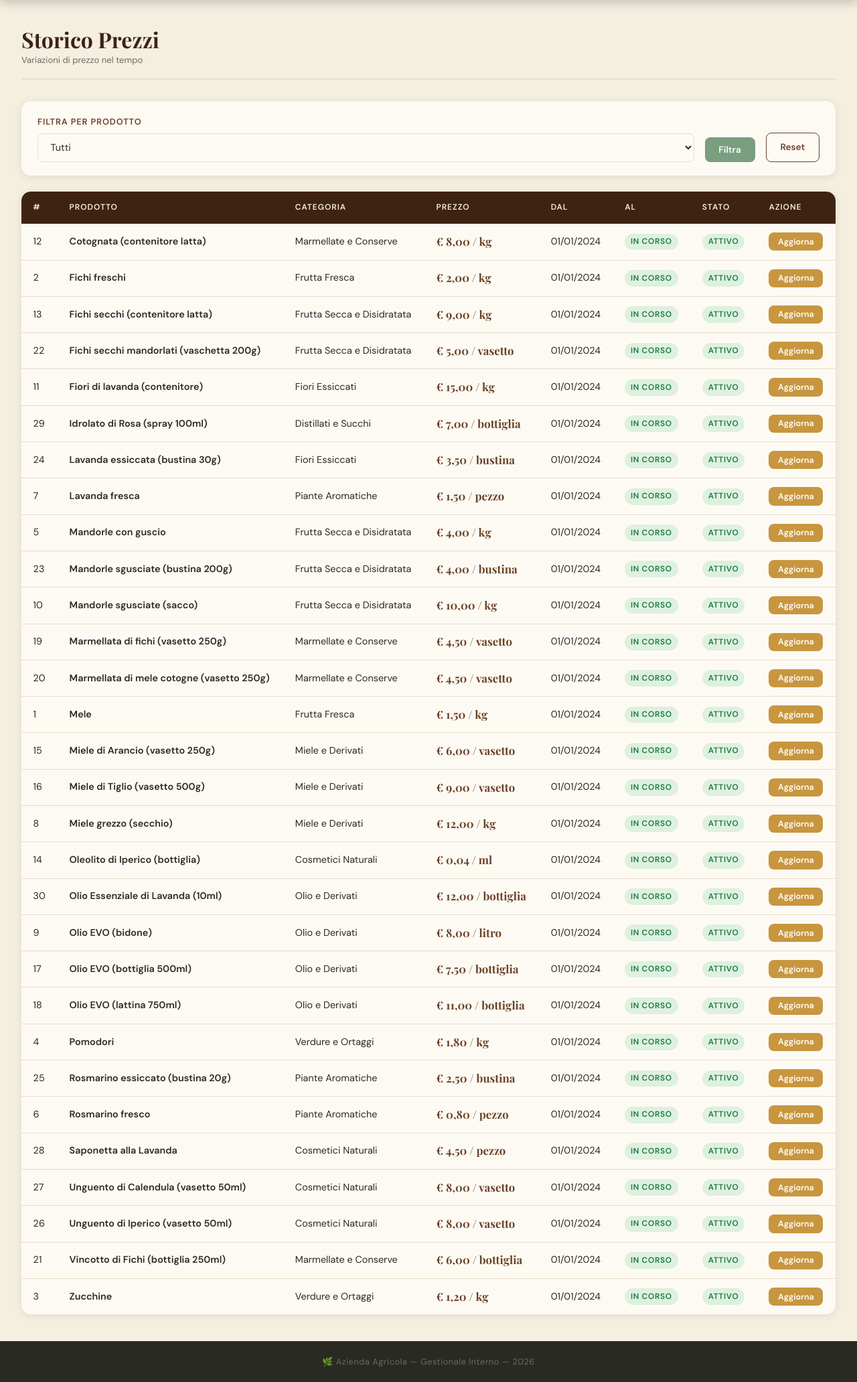
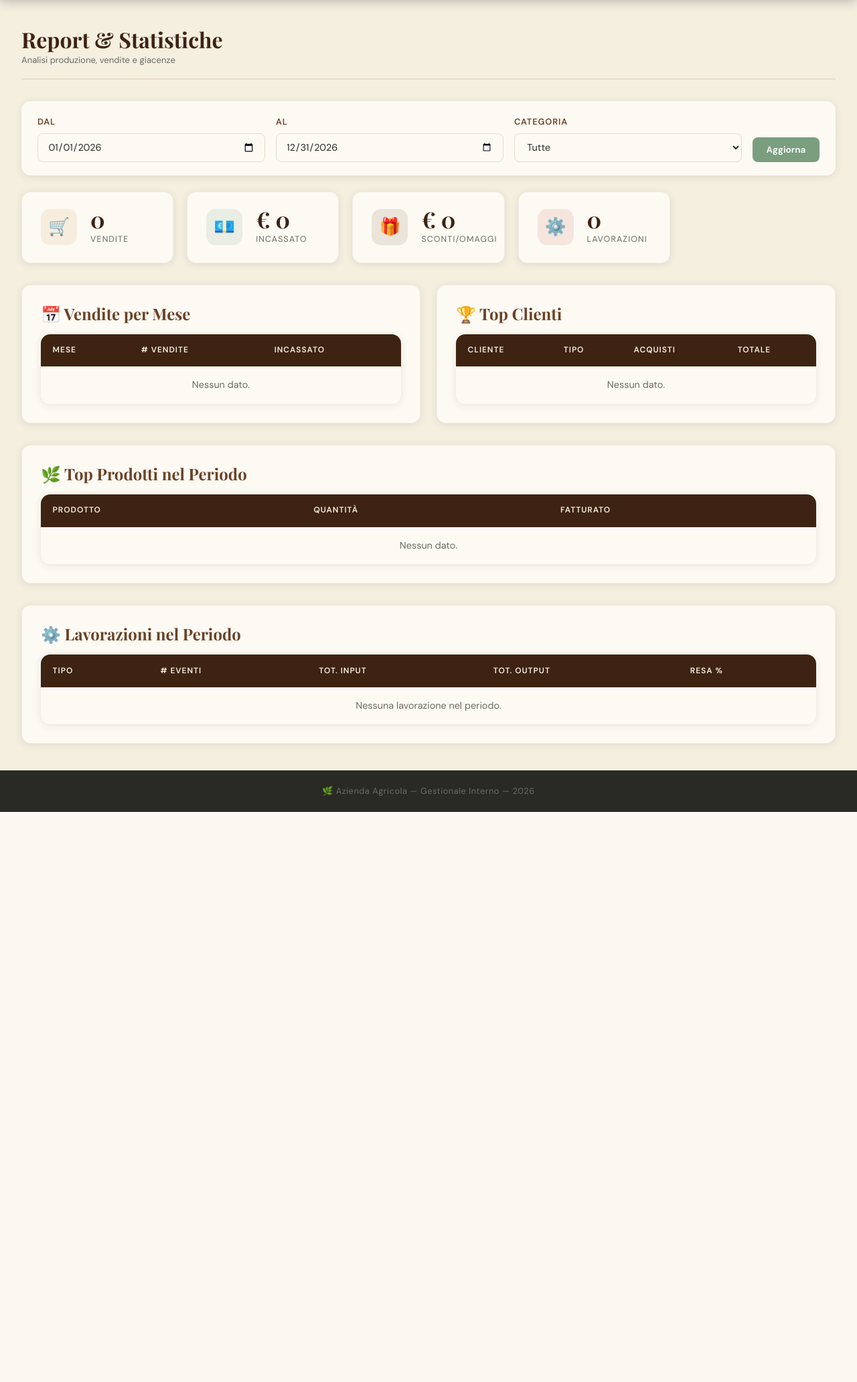
Before and after one commit to antoniolac/AziendaAgricola, a PHP site: page /report.php in a window 1280 px wide. Shown: the part 76-2139 px from the top of the page at 67% size. After the commit the page ends 1288 px from the top, so only its background shows below. Run offline with PHP 8.4, Linux system fonts and the light colour scheme; data comes from the database, SQL or seed files in the repository; some web fonts are replaced.

Commit message:
edit report

```diff
--- a/src/report.php
+++ b/src/report.php
@@ -1,91 +1,164 @@
 <?php
 session_start();
 require_once __DIR__ . '/db.php';
-$pageTitle = 'Storico Prezzi';
+$pageTitle = 'Report';
 
-if ($_SERVER['REQUEST_METHOD'] === 'POST') {
-    $id_prod = (int)($_POST['id_prodotto'] ?? 0);
-    $prezzo  = (float)($_POST['nuovo_prezzo'] ?? 0);
-    if ($id_prod && $prezzo > 0) {
-        db_execute($conn, "UPDATE PREZZO_STORICO SET data_fine=CURDATE() WHERE id_prodotto=? AND data_fine IS NULL", 'i', [$id_prod]);
-        db_execute($conn, "INSERT INTO PREZZO_STORICO (prezzo_unitario,data_inizio,id_prodotto) VALUES (?,CURDATE(),?)", 'di', [$prezzo,$id_prod]);
-        $_SESSION['flash_msg']  = "Prezzo aggiornato."; $_SESSION['flash_type'] = 'success';
-    }
-    header('Location: prezzi.php'); exit;
-}
+$da  = $_GET['da']        ?? date('Y').'-01-01';
+$al  = $_GET['al']        ?? date('Y').'-12-31';
+$cat = (int)($_GET['categoria'] ?? 0);
 
-$filtro_prod = (int)($_GET['prodotto'] ?? 0);
-$where = []; $types = ''; $params = [];
-if ($filtro_prod) { $where[] = "ps.id_prodotto=?"; $types .= 'i'; $params[] = $filtro_prod; }
-$wClause = $where ? 'WHERE '.implode(' AND ',$where) : '';
+$vendite_mese = db_query($conn,
+    "SELECT MONTH(data_vendita) AS mese, COUNT(*) AS num, SUM(totale_pagato) AS totale
+     FROM VENDITA WHERE data_vendita BETWEEN ? AND ?
+     GROUP BY MONTH(data_vendita) ORDER BY mese", 'ss', [$da,$al]);
 
-$storico  = db_query($conn,
-    "SELECT ps.*, p.nome AS prodotto, p.unita_misura, c.nome AS categoria
-     FROM PREZZO_STORICO ps
-     JOIN PRODOTTO p ON p.id_prodotto=ps.id_prodotto
-     JOIN CATEGORIA c ON c.id_categoria=p.id_categoria
-     $wClause ORDER BY p.nome, ps.data_inizio DESC",
-    $types, $params);
+$mesi_it = ['','Gen','Feb','Mar','Apr','Mag','Giu','Lug','Ago','Set','Ott','Nov','Dic'];
 
-$prodotti = db_query($conn, "SELECT id_prodotto, nome FROM PRODOTTO WHERE stato != 'archiviato' ORDER BY nome");
+$where_cat = $cat ? "AND p.id_categoria=$cat" : '';
+$top = db_query($conn,
+    "SELECT p.nome, p.unita_misura, SUM(dv.quantita) AS tot_q, SUM(dv.totale_riga) AS tot_e
+     FROM DETTAGLIO_VENDITA dv
+     JOIN PRODOTTO p ON dv.id_prodotto=p.id_prodotto
+     JOIN VENDITA v ON dv.id_vendita=v.id_vendita
+     WHERE v.data_vendita BETWEEN ? AND ? $where_cat
+     GROUP BY dv.id_prodotto ORDER BY tot_e DESC LIMIT 10", 'ss', [$da,$al]);
+
+$top_clienti = db_query($conn,
+    "SELECT c.nome, c.tipo_cliente, COUNT(v.id_vendita) AS num_v, SUM(v.totale_pagato) AS totale
+     FROM VENDITA v JOIN CLIENTE c ON v.id_cliente=c.id_cliente
+     WHERE v.data_vendita BETWEEN ? AND ?
+     GROUP BY v.id_cliente ORDER BY totale DESC LIMIT 8", 'ss', [$da,$al]);
+
+$riepilogo = db_query($conn,
+    "SELECT COUNT(*) AS num_vendite, SUM(totale_calcolato) AS tot_calc,
+            SUM(totale_pagato) AS tot_pag, SUM(totale_calcolato-totale_pagato) AS tot_sconti
+     FROM VENDITA WHERE data_vendita BETWEEN ? AND ?", 'ss', [$da,$al])[0] ?? [];
+
+$eventi_periodo = db_query($conn,
+    "SELECT tipo_evento, COUNT(*) AS n, SUM(quantita_input) AS tot_input, SUM(quantita_output) AS tot_output
+     FROM EVENTO WHERE data_evento BETWEEN ? AND ?
+     GROUP BY tipo_evento ORDER BY n DESC", 'ss', [$da,$al]);
+
+$categorie = db_query($conn, "SELECT * FROM CATEGORIA ORDER BY nome");
 
 include __DIR__ . '/header.php';
 ?>
 
 <div class="page-header">
-    <div><h1 class="page-title">Storico Prezzi<small>Variazioni di prezzo nel tempo</small></h1></div>
+    <div><h1 class="page-title">Report &amp; Statistiche<small>Analisi produzione, vendite e giacenze</small></h1></div>
 </div>
 
 <form method="get" class="filter-bar">
-    <div class="form-group"><label>Filtra per Prodotto</label>
-        <select name="prodotto"><option value="">Tutti</option>
-        <?php foreach ($prodotti as $p): ?>
-        <option value="<?= $p['id_prodotto'] ?>" <?= $filtro_prod==$p['id_prodotto']?'selected':'' ?>><?= htmlspecialchars($p['nome']) ?></option>
+    <div class="form-group"><label>Dal</label><input type="date" name="da" value="<?= htmlspecialchars($da) ?>"></div>
+    <div class="form-group"><label>Al</label><input type="date" name="al" value="<?= htmlspecialchars($al) ?>"></div>
+    <div class="form-group"><label>Categoria</label>
+        <select name="categoria"><option value="">Tutte</option>
+        <?php foreach ($categorie as $c): ?>
+        <option value="<?= $c['id_categoria'] ?>" <?= $cat==$c['id_categoria']?'selected':'' ?>><?= htmlspecialchars($c['nome']) ?></option>
         <?php endforeach; ?></select>
     </div>
-    <button type="submit" class="btn btn--salvia">Filtra</button>
-    <a href="/prezzi.php" class="btn btn--ghost">Reset</a>
+    <button type="submit" class="btn btn--salvia">Aggiorna</button>
 </form>
 
-<div class="table-wrap">
+<div class="card-grid" style="grid-template-columns:repeat(auto-fill,minmax(200px,1fr));margin-bottom:2rem">
+    <div class="stat-card"><div class="stat-icon stat-icon--ocra">🛒</div><div><div class="stat-value"><?= $riepilogo['num_vendite']??0 ?></div><div class="stat-label">Vendite</div></div></div>
+    <div class="stat-card"><div class="stat-icon stat-icon--salvia">💶</div><div><div class="stat-value">€ <?= number_format($riepilogo['tot_pag']??0,0,',','.') ?></div><div class="stat-label">Incassato</div></div></div>
+    <div class="stat-card"><div class="stat-icon stat-icon--terra">🎁</div><div><div class="stat-value">€ <?= number_format($riepilogo['tot_sconti']??0,0,',','.') ?></div><div class="stat-label">Sconti/Omaggi</div></div></div>
+    <div class="stat-card"><div class="stat-icon stat-icon--rosso">⚙️</div><div><div class="stat-value"><?= array_sum(array_column($eventi_periodo,'n')) ?></div><div class="stat-label">Lavorazioni</div></div></div>
+</div>
+
+<div style="display:grid;grid-template-columns:1fr 1fr;gap:1.5rem;margin-bottom:2rem">
+    <div class="card">
+        <h2>📅 Vendite per Mese</h2>
+        <div class="table-wrap" style="margin-top:1rem">
             <table>
-        <thead><tr><th>#</th><th>Prodotto</th><th>Categoria</th><th>Prezzo</th><th>Dal</th><th>Al</th><th>Stato</th><th>Azione</th></tr></thead>
+                <thead><tr><th>Mese</th><th># Vendite</th><th>Incassato</th></tr></thead>
                 <tbody>
-        <?php if (empty($storico)): ?>
-            <tr><td colspan="8" style="text-align:center;padding:2rem;color:var(--grigio)">Nessun dato.</td></tr>
+                <?php if (empty($vendite_mese)): ?>
+                    <tr><td colspan="3" style="text-align:center;padding:1rem;color:var(--grigio)">Nessun dato.</td></tr>
                 <?php else: ?>
-        <?php foreach ($storico as $ps): ?>
+                <?php foreach ($vendite_mese as $vm): ?>
                 <tr>
-            <td><?= $ps['id_prezzo'] ?></td>
-            <td><strong><?= htmlspecialchars($ps['prodotto']) ?></strong></td>
-            <td><?= htmlspecialchars($ps['categoria']) ?></td>
-            <td class="price-tag">€ <?= number_format($ps['prezzo_unitario'],2,',','.') ?> / <?= $ps['unita_misura'] ?></td>
-            <td><?= date('d/m/Y',strtotime($ps['data_inizio'])) ?></td>
-            <td><?= $ps['data_fine'] ? date('d/m/Y',strtotime($ps['data_fine'])) : '<span class="badge badge--disponibile">In corso</span>' ?></td>
-            <td><?= !$ps['data_fine'] ? '<span class="badge badge--disponibile">Attivo</span>' : '<span class="badge badge--archiviato">Storico</span>' ?></td>
-            <td>
-                <?php if (!$ps['data_fine']): ?>
-                <button class="btn btn--ocra btn--sm" data-modal-open="modal-price-<?= $ps['id_prodotto'] ?>">Aggiorna</button>
-                <div class="modal-overlay" id="modal-price-<?= $ps['id_prodotto'] ?>">
-                    <div class="modal">
-                        <div class="modal-header"><h3>💰 Aggiorna — <?= htmlspecialchars($ps['prodotto']) ?></h3><button class="modal-close">✕</button></div>
-                        <div class="modal-body">
-                            <p style="margin-bottom:1rem">Attuale: <strong class="price-tag">€ <?= number_format($ps['prezzo_unitario'],2,',','.') ?></strong></p>
-                            <form method="post">
-                                <input type="hidden" name="id_prodotto" value="<?= $ps['id_prodotto'] ?>">
-                                <div class="form-group"><label>Nuovo Prezzo (€/<?= $ps['unita_misura'] ?>)</label><input type="number" name="nuovo_prezzo" step="0.01" min="0" required></div>
-                                <div class="form-actions"><button type="submit" class="btn btn--primary">Salva</button><button type="button" class="btn btn--ghost modal-close">Annulla</button></div>
-                            </form>
-                        </div>
-                    </div>
-                </div>
-                <?php endif; ?>
-            </td>
+                    <td><?= $mesi_it[(int)$vm['mese']] ?></td>
+                    <td><?= $vm['num'] ?></td>
+                    <td class="price-tag">€ <?= number_format($vm['totale'],2,',','.') ?></td>
                 </tr>
                 <?php endforeach; ?>
                 <?php endif; ?>
                 </tbody>
             </table>
         </div>
+    </div>
+    <div class="card">
+        <h2>🏆 Top Clienti</h2>
+        <div class="table-wrap" style="margin-top:1rem">
+            <table>
+                <thead><tr><th>Cliente</th><th>Tipo</th><th>Acquisti</th><th>Totale</th></tr></thead>
+                <tbody>
+                <?php if (empty($top_clienti)): ?>
+                    <tr><td colspan="4" style="text-align:center;padding:1rem;color:var(--grigio)">Nessun dato.</td></tr>
+                <?php else: ?>
+                <?php foreach ($top_clienti as $tc): ?>
+                <tr>
+                    <td><?= htmlspecialchars($tc['nome']) ?></td>
+                    <td><span class="badge badge--<?= $tc['tipo_cliente'] ?>"><?= $tc['tipo_cliente'] ?></span></td>
+                    <td><?= $tc['num_v'] ?></td>
+                    <td class="price-tag">€ <?= number_format($tc['totale'],2,',','.') ?></td>
+                </tr>
+                <?php endforeach; ?>
+                <?php endif; ?>
+                </tbody>
+            </table>
+        </div>
+    </div>
+</div>
+
+<div class="card" style="margin-bottom:2rem">
+    <h2>🌿 Top Prodotti nel Periodo</h2>
+    <div class="table-wrap" style="margin-top:1rem">
+        <table>
+            <thead><tr><th>Prodotto</th><th>Quantità</th><th>Fatturato</th></tr></thead>
+            <tbody>
+            <?php if (empty($top)): ?>
+                <tr><td colspan="3" style="text-align:center;padding:1rem;color:var(--grigio)">Nessun dato.</td></tr>
+            <?php else: ?>
+            <?php foreach ($top as $tp): ?>
+            <tr>
+                <td><?= htmlspecialchars($tp['nome']) ?></td>
+                <td><?= number_format($tp['tot_q'],2,',','.') ?> <?= $tp['unita_misura'] ?></td>
+                <td class="price-tag">€ <?= number_format($tp['tot_e'],2,',','.') ?></td>
+            </tr>
+            <?php endforeach; ?>
+            <?php endif; ?>
+            </tbody>
+        </table>
+    </div>
+</div>
+
+<div class="card">
+    <h2>⚙️ Lavorazioni nel Periodo</h2>
+    <div class="table-wrap" style="margin-top:1rem">
+        <table>
+            <thead><tr><th>Tipo</th><th># Eventi</th><th>Tot. Input</th><th>Tot. Output</th><th>Resa %</th></tr></thead>
+            <tbody>
+            <?php if (empty($eventi_periodo)): ?>
+                <tr><td colspan="5" style="text-align:center;padding:1rem;color:var(--grigio)">Nessuna lavorazione nel periodo.</td></tr>
+            <?php else: ?>
+            <?php foreach ($eventi_periodo as $ep):
+                $resa = ($ep['tot_input']>0) ? round(($ep['tot_output']/$ep['tot_input'])*100,1) : '—';
+            ?>
+            <tr>
+                <td><span class="badge badge--lavorato"><?= str_replace('_',' ',$ep['tipo_evento']) ?></span></td>
+                <td><?= $ep['n'] ?></td>
+                <td><?= $ep['tot_input']  ? number_format($ep['tot_input'],2,',','.') : '—' ?></td>
+                <td><?= $ep['tot_output'] ? number_format($ep['tot_output'],2,',','.') : '—' ?></td>
+                <td><?= $resa !== '—' ? "$resa%" : '—' ?></td>
+            </tr>
+            <?php endforeach; ?>
+            <?php endif; ?>
+            </tbody>
+        </table>
+    </div>
+</div>
 
 <?php include __DIR__ . '/footer.php'; ?>
```
Lines whose indentation alone changed are shown as unchanged.
